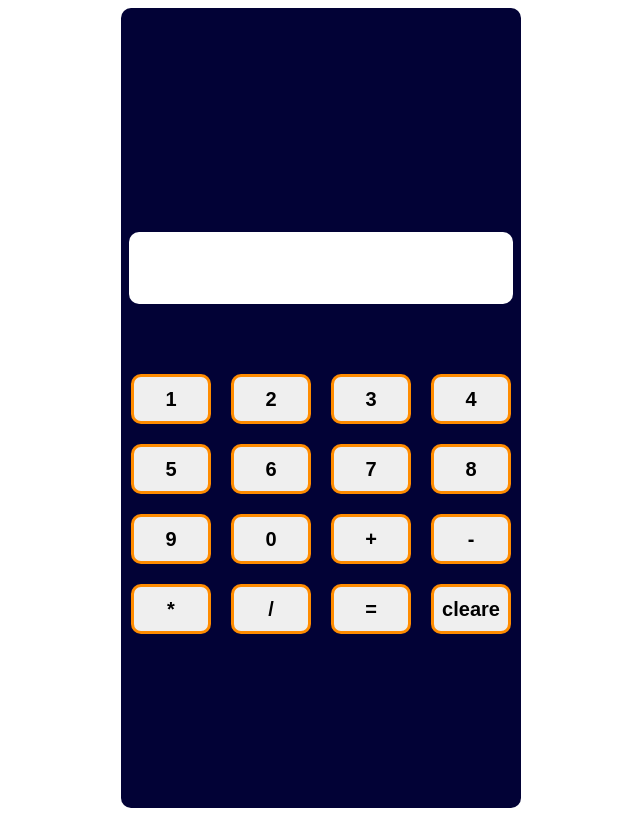
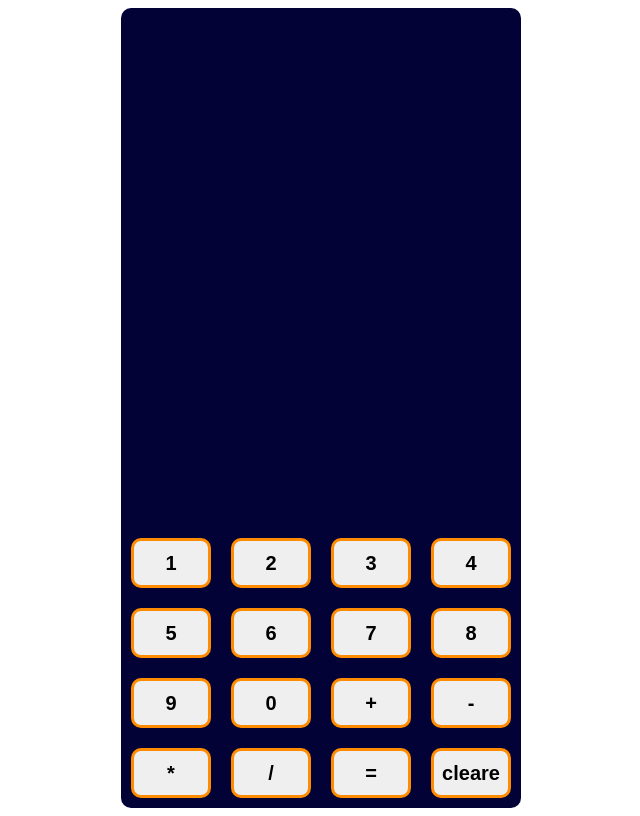
Before and after one commit to TitusBokosi/calculator, a plain HTML site: page index.html in a window 1280 px wide. Shown: the whole page, without its empty margins (319-959 px from the left). Drawn offline with Linux system fonts and the light colour scheme.

Commit message:
space between buttons and display

```diff
--- a/calculator.js
+++ b/calculator.js
@@ -3,6 +3,7 @@ const display = document.createElement('input');
 calculator.appendChild(display);
 const btnsDiv = document.createElement('div');
 calculator.appendChild(btnsDiv);
+btnsDiv.className ='btnsDiv';
 const one = document.createElement('button');
 btnsDiv.appendChild(one);
 const two = document.createElement('button');
--- a/styles.css
+++ b/styles.css
@@ -25,14 +25,13 @@ button{
 .mainDiv{
     display: flex;
     flex-direction: column;
-    justify-content: center;
+    justify-content: space-between;
     flex: auto;
     align-items: center;
     align-content: center;
     width: 400px;
     flex-wrap: wrap;
     background-color: rgb(2, 2, 54);
-    height:fit-content
 }
 /* .display{
     min-width: 300px;
@@ -48,8 +47,18 @@ button{
 } */
 
 input{
-    margin: 60px;
+    margin: 20px;
+    color: white;
+    background-color: inherit;
     min-width: 380px;
     border: none;
     min-height: 70px;
+    justify-self: flex-start;
 }
+.btnsDiv{
+    display: flex;
+    justify-content: center;
+    align-items: center;
+    justify-self: flex-end;
+    flex-wrap: wrap;
+}
```
